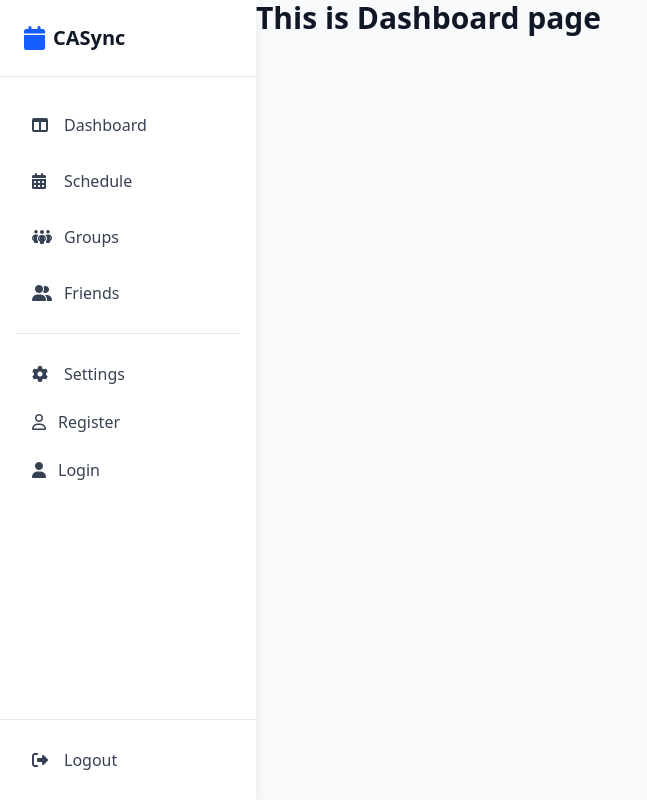
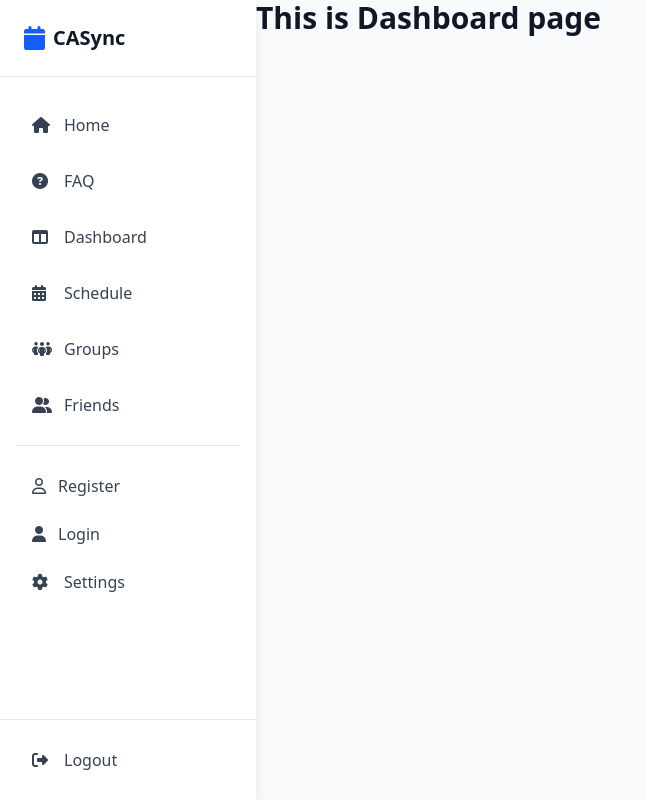
Before and after one commit to CASync-dev/CASync, a Flask app: page / in a window 1280 px wide. Shown: the whole page, without its empty margins (0-647 px from the left). Run offline with Flask 3, Linux system fonts and the light colour scheme; style sheets or scripts are compiled from the project's sources.

Commit message:
added a nav link for each new page to the sidebar

```diff
--- a/templates/layout.html
+++ b/templates/layout.html
@@ -52,6 +52,22 @@
 
         <!-- Navigation Links -->
         <nav class="flex-1 px-4 py-6 space-y-2 overflow-y-auto">
+          <!-- Not Authed -->
+          <a
+            href="{{ url_for('home') }}"
+            class="flex items-center px-4 py-3 rounded-lg hover:bg-blue-50 hover:text-blue-600 transition group {% if request.endpoint == 'dash' %}bg-blue-50 text-blue-600{% else %}text-gray-700{% endif %}"
+          >
+            <i class="fas fa-regular fa-house w-5 mr-3"></i>
+            <span class="font-medium">Home</span>
+          </a>
+          <a
+            href="{{ url_for('faq') }}"
+            class="flex items-center px-4 py-3 rounded-lg hover:bg-blue-50 hover:text-blue-600 transition group {% if request.endpoint == 'faq' %}bg-blue-50 text-blue-600{% else %}text-gray-700{% endif %}"
+          >
+            <i class="fas fa-solid fa-circle-question w-5 mr-3"></i>
+            <span class="font-medium">FAQ</span>
+          </a>
+          <!-- Authed -->
           <a
             href="{{ url_for('dash') }}"
             class="flex items-center px-4 py-3 rounded-lg hover:bg-blue-50 hover:text-blue-600 transition group {% if request.endpoint == 'dash' %}bg-blue-50 text-blue-600{% else %}text-gray-700{% endif %}"
@@ -81,14 +97,9 @@
             <span class="font-medium">Friends</span>
           </a>
 
+          <!-- Authentication Links/ settings -->
           <div class="pt-4 mt-4 border-t border-gray-200">
-            <a
-              href="{{ url_for('settings') }}"
-              class="flex items-center px-4 py-3 rounded-lg hover:bg-blue-50 hover:text-blue-600 transition group {% if request.endpoint == 'settings' %}bg-blue-50 text-blue-600{% else %}text-gray-700{% endif %}"
-            >
-              <i class="fas fa-gear w-5 mr-3"></i>
-              <span class="font-medium">Settings</span>
-            </a>
+            <!-- Not Authenticated -->
             <a
               href="{{ url_for('register') }}"
               class="flex items-center px-4 py-3 rounded-lg hover:bg-blue-50 hover:text-blue-600 transition group {% if request.endpoint == 'register' %}bg-blue-50 text-blue-600{% else %}text-gray-700{% endif %}"
@@ -102,6 +113,15 @@
             >
               <i class="fa-solid fa-user mr-3"></i>
               <span class="font-medium">Login</span>
+            </a>
+
+            <!-- authenticated -->
+            <a
+              href="{{ url_for('settings') }}"
+              class="flex items-center px-4 py-3 rounded-lg hover:bg-blue-50 hover:text-blue-600 transition group {% if request.endpoint == 'settings' %}bg-blue-50 text-blue-600{% else %}text-gray-700{% endif %}"
+            >
+              <i class="fas fa-gear w-5 mr-3"></i>
+              <span class="font-medium">Settings</span>
             </a>
           </div>
         </nav>
```
